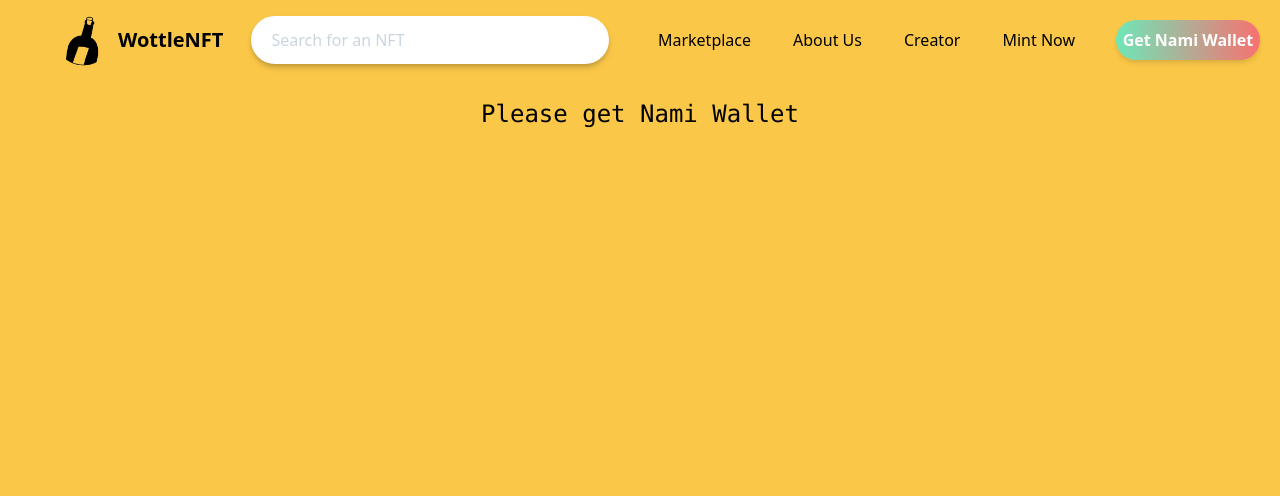
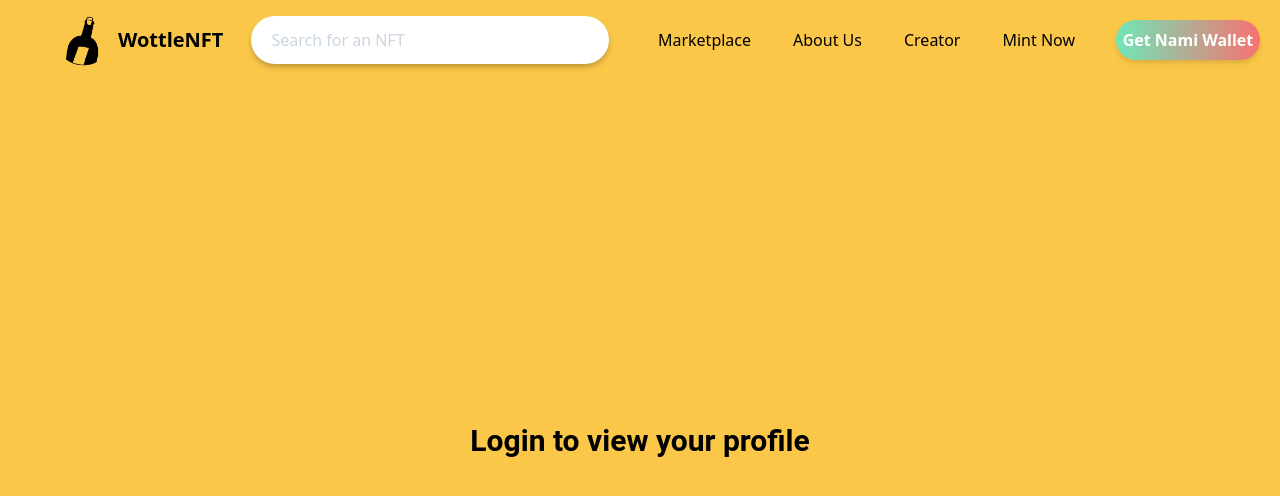
Before and after one commit to WottleNFT/wottlenft, a Next.js app in the folder frontend/: page /user-nfts in a window 1280 px wide. Shown: the top 496 px of the page. Built offline with nearby package versions, Linux system fonts and the light colour scheme.

Commit message:
Add requirement to login before view profile

```diff
--- /dev/null
+++ b/frontend/src/hooks/useAuth.ts
@@ -0,0 +1,38 @@
+import { useEffect, useState } from "react";
+
+const loggedInKey = "isLoggedIn";
+const tokenKey = "accessToken";
+
+const useAuth = () => {
+  const [isLoading, setIsLoading] = useState<boolean>(true);
+  const [isLoggedIn, setIsLoggedIn] = useState<boolean | null>();
+
+  // Retrieve information from local storage
+  useEffect(() => {
+    const loggedIn = !!localStorage.getItem(loggedInKey) || false;
+    setIsLoggedIn(loggedIn);
+    setIsLoading(false);
+  }, []);
+
+  // Store login information
+  const setLogin = (accessToken: string) => {
+    localStorage.setItem(tokenKey, accessToken);
+    localStorage.setItem(loggedInKey, "true");
+    setIsLoggedIn(true);
+  };
+
+  // Logout
+  const setLogout = () => {
+    localStorage.removeItem(loggedInKey);
+    localStorage.removeItem(tokenKey);
+    setIsLoggedIn(false);
+  };
+
+  return {
+    isLoading,
+    isLoggedIn,
+    setLogin,
+    setLogout,
+  };
+};
+export default useAuth;
--- a/frontend/src/pages/login/index.tsx
+++ b/frontend/src/pages/login/index.tsx
@@ -1,10 +1,12 @@
-import React from "react";
+import React, { useEffect } from "react";
 
-import { IonButton } from "@ionic/react";
+import { IonButton, IonSpinner } from "@ionic/react";
 import Image from "next/image";
+import { useRouter } from "next/router";
 import { useForm } from "react-hook-form";
 
 import wottleLogo from "../../../public/logo.png";
+import useAuth from "../../hooks/useAuth";
 import { Main } from "../../templates/Main";
 
 interface FormData {
@@ -13,6 +15,16 @@ interface FormData {
 }
 
 const Login = () => {
+  const { isLoading, isLoggedIn, setLogin } = useAuth();
+  const router = useRouter();
+
+  // Redirect if already logged in
+  useEffect(() => {
+    if (isLoggedIn) {
+      router.push("/");
+    }
+  }, [isLoggedIn]);
+
   const {
     register,
     formState: { errors },
@@ -30,14 +42,16 @@ const Login = () => {
 
     if (response.status === 200) {
       const res = await response.json();
-      console.log(res);
-      console.log(res.accessToken);
+      setLogin(res.accessToken);
+      router.push("/");
     }
   };
 
   return (
     <Main title="Login">
-      <div className="flex flex-col items-center justify-center h-full bg-cover bg-background-seascape bg-primary-default">
+      <div className="flex flex-col items-center justify-center min-h-full bg-cover bg-background-seascape bg-primary-default">
+        {isLoading && <IonSpinner name="crescent" />}
+        {!isLoading && !isLoggedIn && (
           <div className="flex flex-col items-center p-10 bg-gray-200 border border-gray-500 border-solid rounded-md shadow-lg w-450 h-3/4">
             <Image
               src={wottleLogo}
@@ -74,15 +88,20 @@ const Login = () => {
                 <a>Forgot password?</a>
               </p>
               <div className="flex justify-center py-5">
-              <IonButton className="w-40 h-10 text-lg font-bold" type="submit">
+                <IonButton
+                  className="w-40 h-10 text-lg font-bold"
+                  type="submit"
+                >
                   Sign in
                 </IonButton>
               </div>
               <p className="text-center">
-              Not a member? <a className="font-bold">Create an account now!</a>
+                Not a member?{" "}
+                <a className="font-bold">Create an account now!</a>
               </p>
             </form>
           </div>
+        )}
       </div>
     </Main>
   );
--- a/frontend/src/pages/register/index.tsx
+++ b/frontend/src/pages/register/index.tsx
@@ -1,10 +1,14 @@
 import React from "react";
 
-import { IonButton } from "@ionic/react";
+import { IonButton, IonIcon, useIonPopover } from "@ionic/react";
+import { informationCircleOutline } from "ionicons/icons";
 import Image from "next/image";
+import { useRouter } from "next/router";
 import { useForm } from "react-hook-form";
 
 import wottleLogo from "../../../public/logo.png";
+import { Status } from "../../features/wallet/walletSlice";
+import useWallet from "../../hooks/useWallet";
 import { Main } from "../../templates/Main";
 
 interface FormInputs {
@@ -15,6 +19,9 @@ interface FormInputs {
 }
 
 const Register = () => {
+  const router = useRouter();
+  const wallet = useWallet();
+
   const {
     register,
     formState: { errors },
@@ -23,13 +30,45 @@ const Register = () => {
   } = useForm<FormInputs>();
   const enteredPassword = watch("password", "");
 
-  const onSubmit = (data: FormInputs) => {
-    console.log(data);
+  const [present, dismiss] = useIonPopover(
+    <div className="py-3 pr-5 pl-7">
+      <p className="font-bold text-center">Password requirements</p>
+      <ul className="list-disc">
+        <li>Contains UpperCase (A-Z)</li>
+        <li>Contains LowerCase (a-z)</li>
+        <li>Contains Numbers (0-9)</li>
+        <li>At least 8 characters in length</li>
+      </ul>
+    </div>,
+    { onHide: () => dismiss() }
+  );
+
+  const onSubmit = async (data: FormInputs) => {
+    const response = await fetch("http://localhost:3080/register", {
+      method: "POST",
+      body: JSON.stringify(data),
+      headers: {
+        "Content-Type": "application/json",
+      },
+    });
+
+    if (response.status === 200) {
+      alert("Account successfully created!");
+      router.push("/login");
+    }
   };
 
   return (
     <Main title="Register">
-      <div className="flex flex-col items-center justify-center h-full bg-cover bg-background-seascape bg-primary-default">
+      <div className="flex flex-col items-center justify-center min-h-full bg-cover bg-background-seascape bg-primary-default">
+        {(wallet.status === Status.NoExtension ||
+          wallet.status === Status.NotEnabled) && (
+          <p className="text-xl font-bold">
+            Please connect to Nami Wallet first before registering for an
+            account
+          </p>
+        )}
+        {wallet.status === Status.Enabled && (
           <div className="flex flex-col items-center p-10 bg-gray-200 border border-gray-500 border-solid rounded-md shadow-lg w-450">
             <Image
               src={wottleLogo}
@@ -63,7 +102,17 @@ const Register = () => {
                 />
               </label>
               <label className="pl-2 font-bold">
-              Password
+                Password{" "}
+                <IonIcon
+                  onClick={(e) =>
+                    present({
+                      event: e.nativeEvent,
+                    })
+                  }
+                  icon={informationCircleOutline}
+                  size="small"
+                  className="relative bottom-0 left-0"
+                />
                 <input
                   type="password"
                   className={`w-full px-3 py-2 my-2 border border-gray-400 border-solid rounded focus:outline-none focus:ring-2 ${
@@ -107,6 +156,7 @@ const Register = () => {
               </div>
             </form>
           </div>
+        )}
       </div>
     </Main>
   );
--- a/frontend/src/pages/user-nfts/index.tsx
+++ b/frontend/src/pages/user-nfts/index.tsx
@@ -1,19 +1,32 @@
 import React from "react";
 
-import { IonContent } from "@ionic/react";
+import { IonSpinner } from "@ionic/react";
+import Link from "next/link";
 
 import DisplayMessage from "../../Components/UserNfts/DisplayMessage";
 import NftList from "../../Components/UserNfts/NftList";
 import WalletSwitch from "../../Components/WalletSwitch";
+import useAuth from "../../hooks/useAuth";
 import useWallet from "../../hooks/useWallet";
 import { Main } from "../../templates/Main";
 
 const UserNfts = () => {
   const wallet = useWallet();
+  const { isLoading, isLoggedIn } = useAuth();
 
   return (
-    <Main>
-      <IonContent className="ion-background-primary">
+    <Main title="Profile">
+      <div className="flex justify-center w-full min-h-full bg-primary-default">
+        {isLoading && <IonSpinner name="crescent" className="self-center" />}
+        {!isLoading && !isLoggedIn && (
+          <p className="self-center text-3xl font-bold">
+            <Link href="/login">
+              <a className="hover:text-blue-600 hover:underline">Login</a>
+            </Link>{" "}
+            to view your profile
+          </p>
+        )}
+        {!isLoading && isLoggedIn && (
           <WalletSwitch
             wallet={wallet}
             loading={<DisplayMessage text="Loading your wallet..." />}
@@ -26,7 +39,8 @@ const UserNfts = () => {
             )}
             fallback={<DisplayMessage text="Please get Nami Wallet" />}
           />
-      </IonContent>
+        )}
+      </div>
     </Main>
   );
 };
```
Lines whose indentation alone changed are shown as unchanged.
